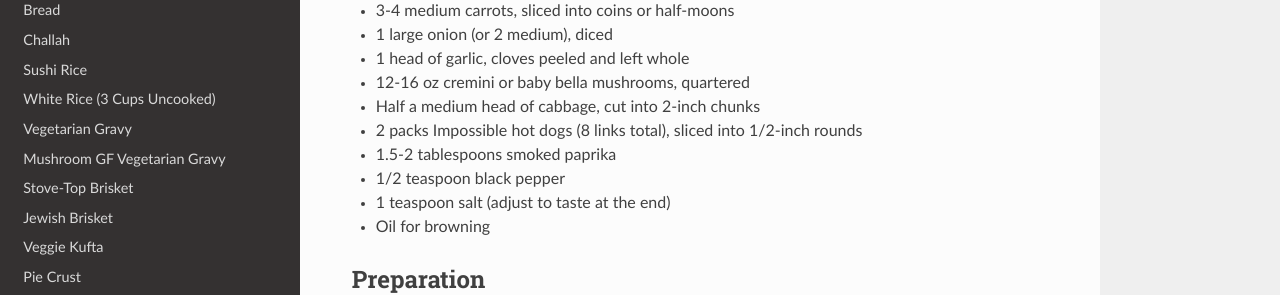
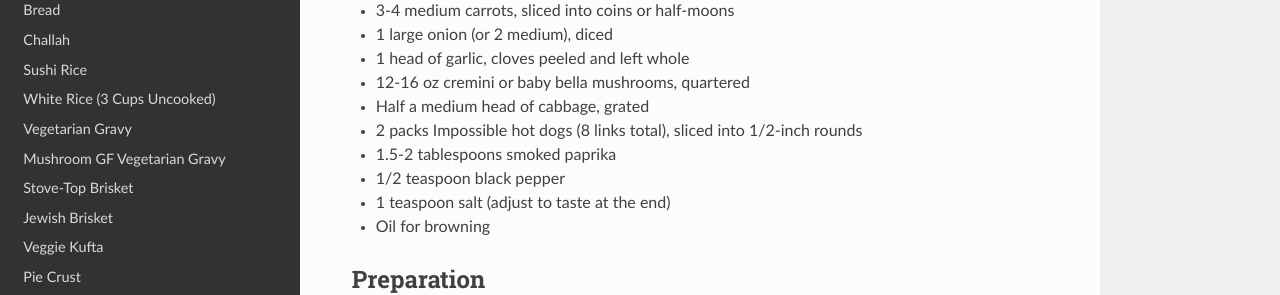
Before and after one commit to moshez/recipes, a Sphinx documentation site: the page built from doc/smoky-paprika-vegetable-stew.rst, in a window 1280 px wide and 1074 px high. Shown: the part 374-669 px from the top of the window. Built offline with Sphinx 7.4.7 and the Read the Docs theme 3.1.0, drawn with Linux system fonts in a browser that asks for light colours.

Commit message:
Change cabbage prep to grated in paprika stew
Grated cabbage blends in better, adding body and fiber
without being as noticeable as chunked cabbage.

```diff
--- a/doc/smoky-paprika-vegetable-stew.rst
+++ b/doc/smoky-paprika-vegetable-stew.rst
@@ -14,7 +14,7 @@ Ingredients
 * 1 large onion (or 2 medium), diced
 * 1 head of garlic, cloves peeled and left whole
 * 12-16 oz cremini or baby bella mushrooms, quartered
-* Half a medium head of cabbage, cut into 2-inch chunks
+* Half a medium head of cabbage, grated
 * 2 packs Impossible hot dogs (8 links total), sliced into 1/2-inch rounds
 * 1.5-2 tablespoons smoked paprika
 * 1/2 teaspoon black pepper
```
